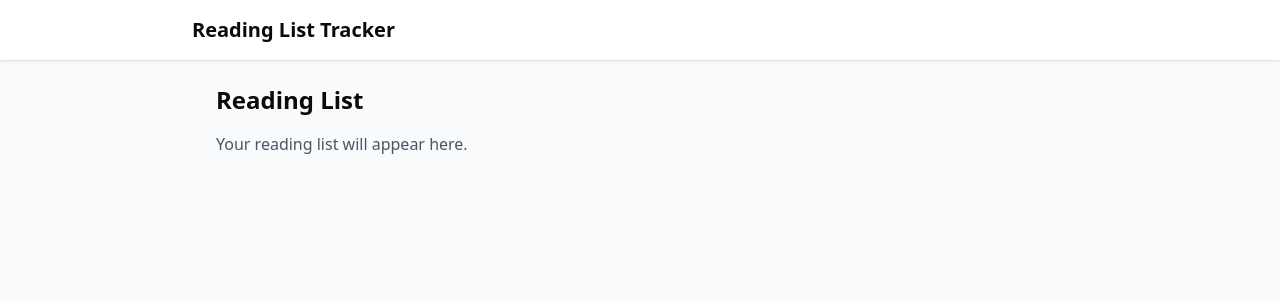
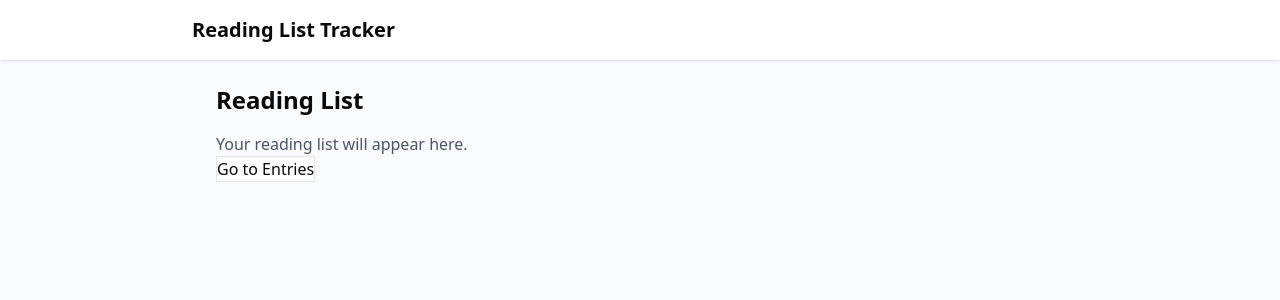
Before and after one commit to LWS49/reading-list-api, a Next.js app in the folder frontend/: page / in a window 1280 px wide. Shown: the top 300 px of the page. Built offline with nearby package versions, Linux system fonts and the light colour scheme.

Commit message:
feat: add button to Entries page

```diff
--- a/frontend/src/app/page.tsx
+++ b/frontend/src/app/page.tsx
@@ -1,3 +1,5 @@
+import Link from "next/link";
+
 export default function Home() {
   return (
     <main className="min-h-screen bg-gray-50">
@@ -12,6 +14,13 @@ export default function Home() {
       <section className="max-w-4xl mx-auto p-6">
         <h2 className="text-2xl font-semibold mb-4">Reading List</h2>
         <p className="text-gray-600">Your reading list will appear here.</p>
+
+        <Link
+          href="/entries"
+          className="inline-block border bg-white hover:shadow"
+        >
+          Go to Entries
+        </Link>
       </section>
     </main>
   );
```
